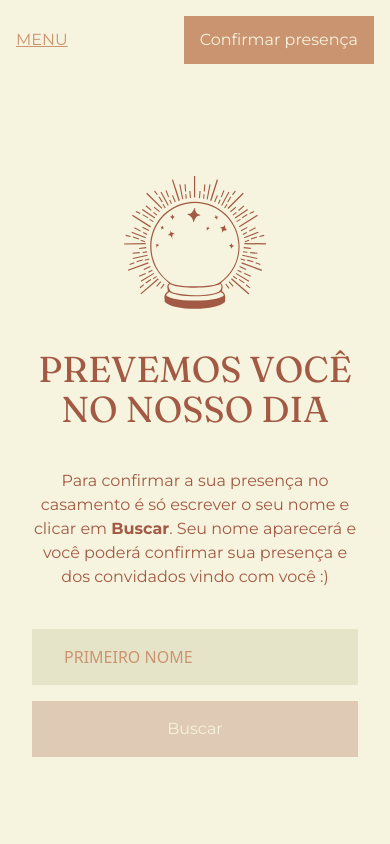
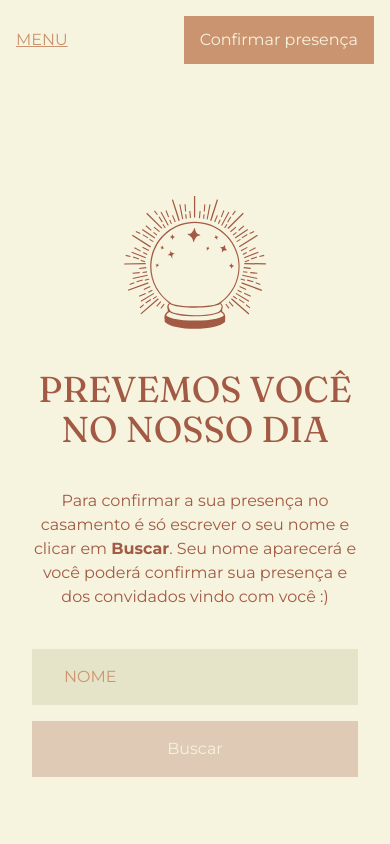
Before and after one commit to linconkusunoki/maricon, a Next.js app: page /confirmar-presenca in a window 390 px wide. Shown: the top 844 px of the page. Built offline with nearby package versions, Linux system fonts and the light colour scheme; no server answers.

Commit message:
fix input

```diff
--- a/src/app/confirmar-presenca/page.jsx
+++ b/src/app/confirmar-presenca/page.jsx
@@ -18,7 +18,7 @@ const ConfirmarPresenca = () => {
       <main className="flex items-center justify-center min-h-screen px-8 pt-24 pb-32 text-center bg-beige">
         <section
           className={`max-w-[888px] mx-auto flex flex-col gap-10 text-earth ${
-            step === 1 && "mb-32"
+            step === 1 && "lg:mb-32"
           }`}
         >
           <GuestSearch step={step} setStep={setStep} />
--- a/src/components/guests-search.jsx
+++ b/src/components/guests-search.jsx
@@ -74,8 +74,8 @@ export function GuestSearch({ step, setStep }) {
             name="name"
             value={name}
             onChange={handleChange}
-            className="bg-[#D7D5B4] bg-opacity-50 text-bronze px-8 py-4 w-full placeholder-bronze outline-bronze uppercase"
-            placeholder="Primeiro nome"
+            className="bg-[#D7D5B4] bg-opacity-50 text-bronze px-8 py-4 w-full placeholder-bronze outline-bronze uppercase font-primary"
+            placeholder="Nome"
           />
           {error && (
             <p className="text-sm font-primary text-earth">
```
